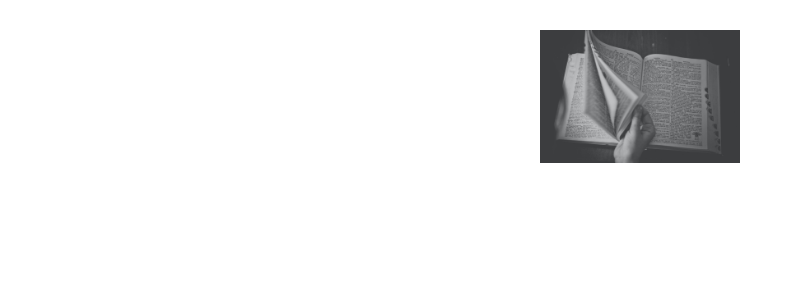
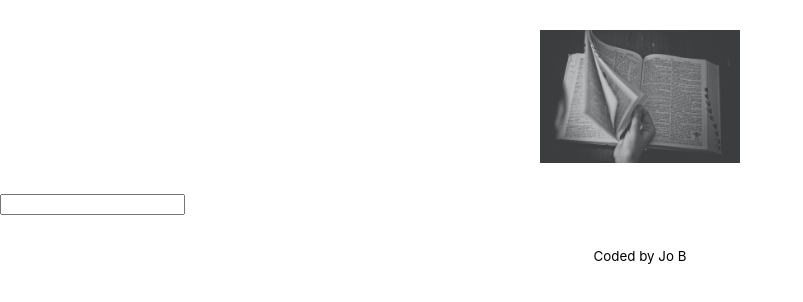
Before and after one commit to Josie-101/Dictionary, a React (Create React App) app: page / in a window 1280 px wide. Shown: the top 302 px of the page, without its empty margins (0-803 px from the left). Built offline with nearby package versions, Linux system fonts and the light colour scheme; the HTML template or start-up script is replaced by a standard one.

Commit message:
Added search form

```diff
--- a/src/App.css
+++ b/src/App.css
@@ -7,3 +7,8 @@
   display: block;
   margin: 0 auto;
 }
+
+.App-footer {
+  text-align: center;
+  margin: 30px 0;
+}
--- a/src/App.js
+++ b/src/App.js
@@ -1,14 +1,26 @@
 
 import Dictionary from "./Dictionary.jpg"
 import './App.css';
+import WordSearch from "./WordSearch";
 
 export default function App() {
   return (
     <div className="App">
-      <header className="App-header">
-        <img src={Dictionary} className="App-logo img-fluid" alt="Dictionary" />
-
-      </header>
+      <div className="conainer">
+        <header className="App-header">
+          <img
+            src={Dictionary}
+            className="App-logo img-fluid"
+            alt="Dictionary"
+          />
+        </header>
+        <main>
+          <WordSearch />
+        </main>
+        <footer className="App-footer">
+          <small>Coded by Jo B</small>
+        </footer>
+      </div>
     </div>
   );
 }
--- /dev/null
+++ b/src/WordSearch.css
@@ -0,0 +1,3 @@
+.WordSearch {
+    background: white
+}
--- /dev/null
+++ b/src/WordSearch.js
@@ -0,0 +1,19 @@
+import React, { useState} from "react";
+import "./WordSearch.css";
+
+export default function WordSearch() {
+    let [keyword, setKeyword] = useState("");
+    function search(event) {
+        event.preventDefault();
+        alert(`Searching for meaning of ${keyword}...`);
+    }
+
+    function handleKeywordChange(event) {
+        setKeyword(event.target.value);
+    }
+    return <div className="WordSearch">
+        <form onSubmit={search}>
+            <input type="search" onChange= {handleKeywordChange} />
+        </form>
+    </div>;
+}
```
